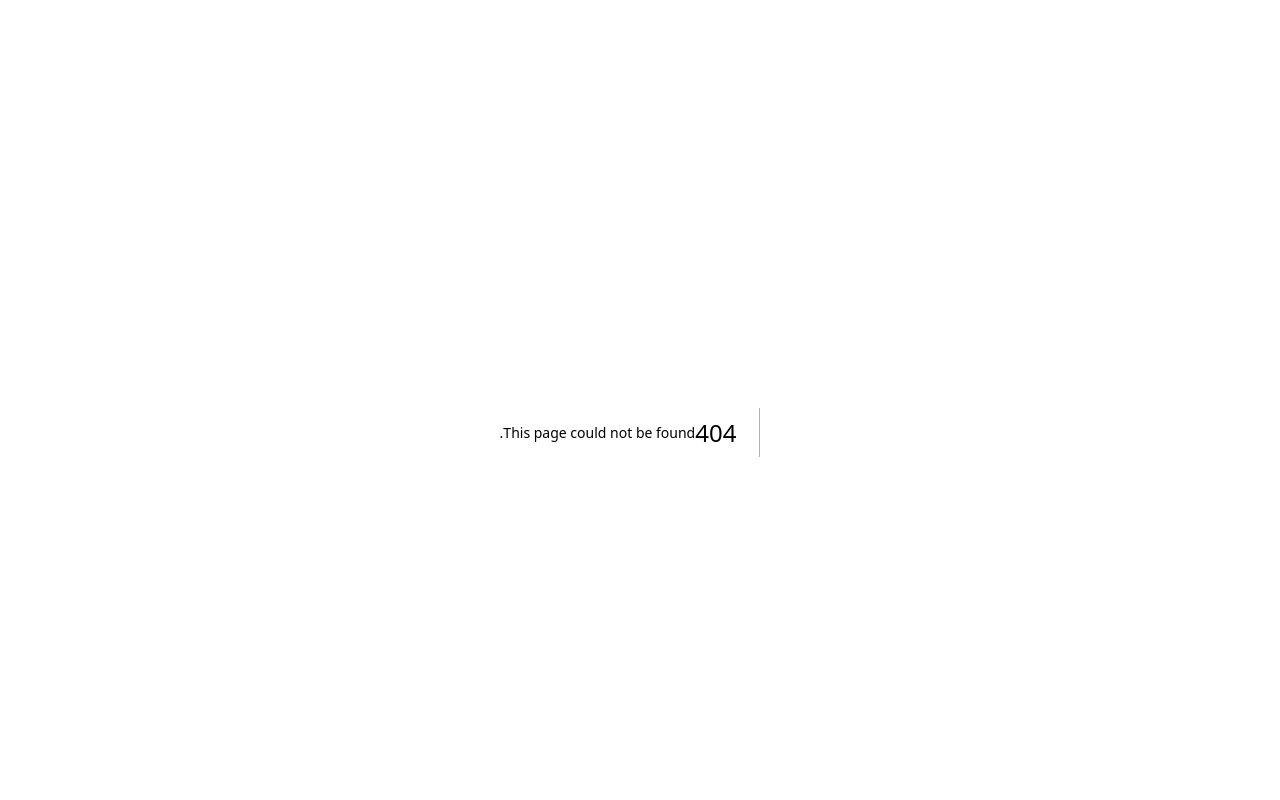
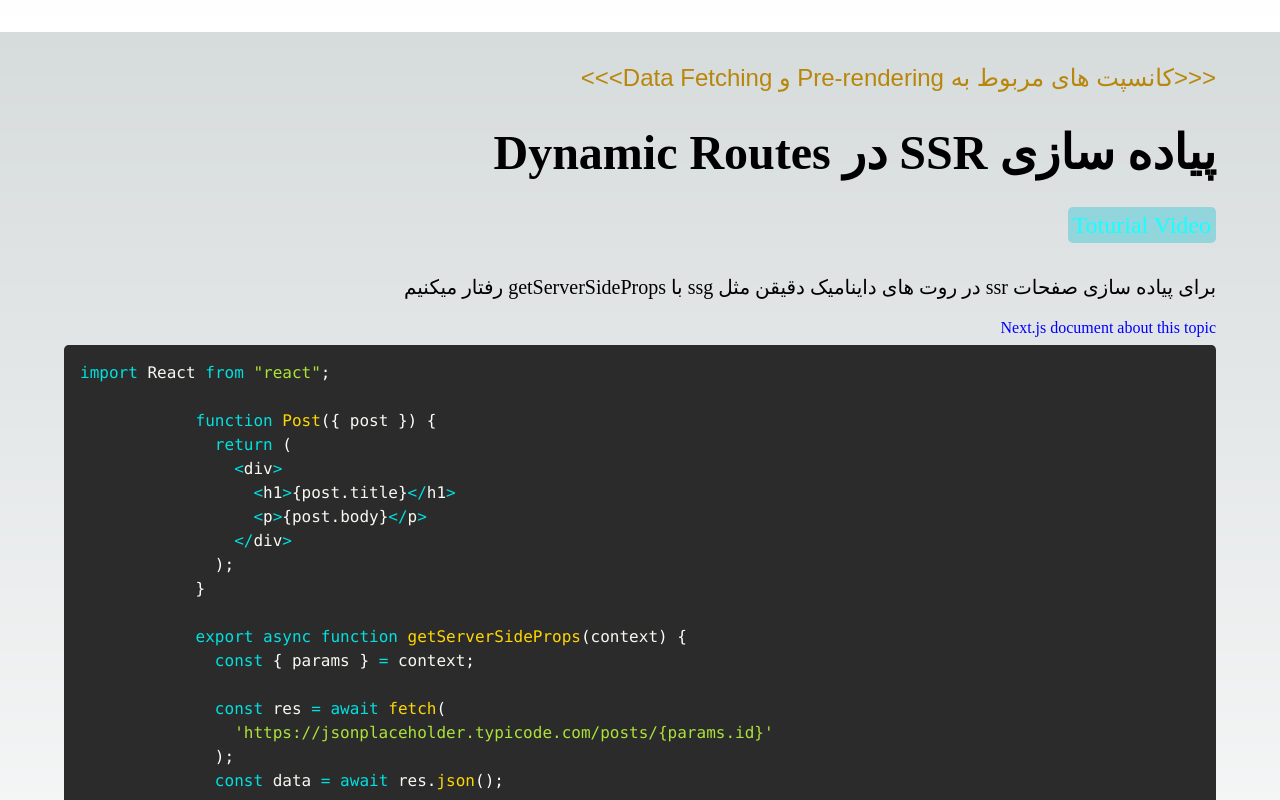
Before and after one commit to mosalehkamali/nextjs-tutorial, a Next.js app: page /Pre-rendering-Data-Fetching/SSRInDynamibic in a window 1280 px wide. Before the commit this address had no page. Shown: the top 800 px of the page. Built offline with nearby package versions, Linux system fonts and the light colour scheme.

Commit message:
SSRInDynamibic

```diff
--- a/data/db.json
+++ b/data/db.json
@@ -136,6 +136,12 @@
             "title":"رندر صفحه بر اساس Query Params",
             "path":"QueryParamsRender",
             "lessonLink":"https://sabzlearn.ir/lesson/45-27958/"
+           },
+           {
+            "id":123,
+            "title":"پیاده سازی SSR در Dynamic Routes",
+            "path":"SSRInDynamibic",
+            "lessonLink":"https://sabzlearn.ir/lesson/45-27959/"
            }
 
         ]
--- a/pages/Pre-rendering-Data-Fetching/QueryParamsRender.js
+++ b/pages/Pre-rendering-Data-Fetching/QueryParamsRender.js
@@ -1,6 +1,7 @@
 import CodeBox from '@/components/module/CodeBox'
 import TopicHeader from '@/components/module/TopicHeader'
 import React from 'react'
+import Link from 'next/link'
 
 function QueryParamsRender() {
   return (
--- /dev/null
+++ b/pages/Pre-rendering-Data-Fetching/SSRInDynamibic.js
@@ -0,0 +1,48 @@
+import CodeBox from '@/components/module/CodeBox'
+import TopicHeader from '@/components/module/TopicHeader'
+import Link from 'next/link'
+import React from 'react'
+
+function SSRInDynamibic() {
+  return (
+    <>
+     <TopicHeader></TopicHeader>
+     <p className='topic-text'>
+      برای پیاده سازی صفحات ssr  در روت های داینامیک دقیقن مثل ssg با getServerSideProps رفتار میکنیم
+     </p>
+     <Link className='topic-link' href="https://nextjs.org/docs/pages/building-your-application/rendering/server-side-rendering">Next.js document about this topic</Link>
+     <CodeBox code={
+            `import React from "react";
+
+            function Post({ post }) {
+              return (
+                <div>
+                  <h1>{post.title}</h1>
+                  <p>{post.body}</p>
+                </div>
+              );
+            }
+
+            export async function getServerSideProps(context) {
+              const { params } = context;
+
+              const res = await fetch(
+                'https://jsonplaceholder.typicode.com/posts/{params.id}'
+              );
+              const data = await res.json();
+
+              return {
+                props: {
+                  post: data,
+                },
+              };
+            }
+
+            export default Post;
+            `
+     }></CodeBox>
+    </>
+  )
+}
+
+export default SSRInDynamibic
```
